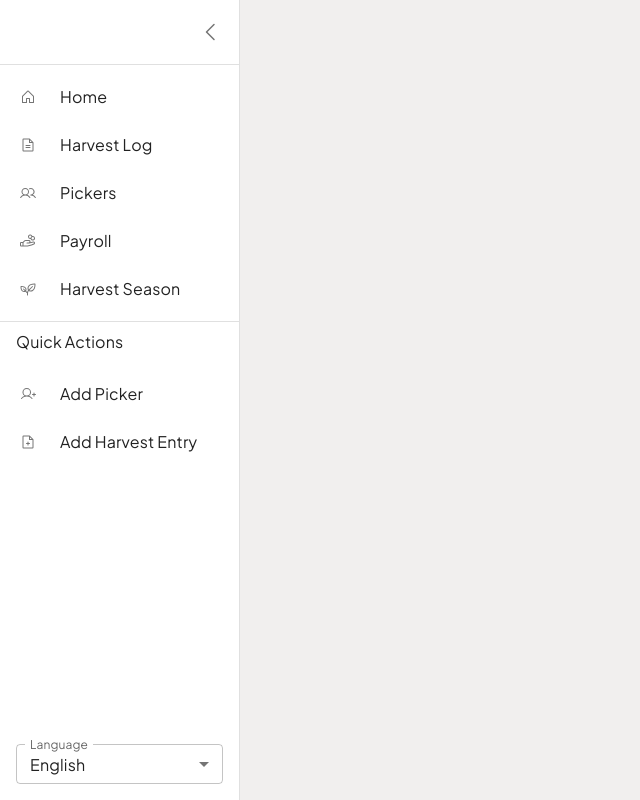
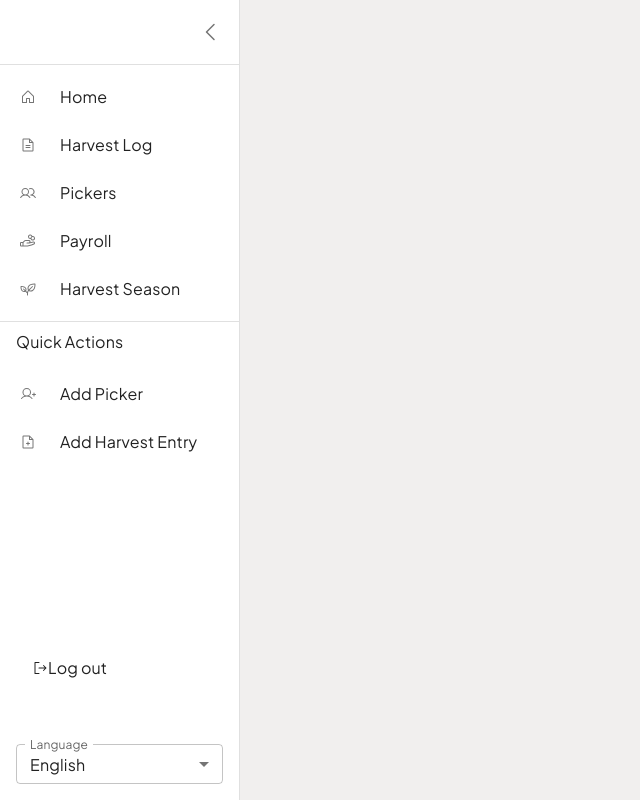
Before and after one commit to LangaraVoyagers/Plowterra, a React (Vite) app: page / in a window 1280 px wide. Shown: the whole page, without its empty margins (0-640 px from the left). Built offline with nearby package versions, Linux system fonts and the light colour scheme; no server answers; what ajv-errors, ajv-keywords would draw is missing.

Commit message:
feat: implement logout

```diff
--- a/src/layouts/MainLayout.tsx
+++ b/src/layouts/MainLayout.tsx
@@ -1,14 +1,3 @@
-import {
-  CaretLeft,
-  CaretRight,
-  FilePlus,
-  FileText,
-  HandCoins,
-  House,
-  Plant,
-  UserPlus,
-  Users,
-} from "@phosphor-icons/react";
 import {
   Box,
   CssBaseline,
@@ -22,8 +11,21 @@ import {
   useMediaQuery,
 } from "@mui/material"
 import { CSSObject, Theme, styled, useTheme } from "@mui/material/styles"
+import {
+  CaretLeft,
+  CaretRight,
+  FilePlus,
+  FileText,
+  HandCoins,
+  House,
+  Plant,
+  SignOut,
+  UserPlus,
+  Users,
+} from "@phosphor-icons/react";
 import { LANGUAGES, useLocale } from "context/LocaleProvider"
 
+import { BodyText } from "ui/Typography"
 import { FormattedMessage } from "react-intl"
 import ListItem from "@mui/material/ListItem"
 import ListItemButton from "@mui/material/ListItemButton"
@@ -32,9 +34,9 @@ import ListItemText from "@mui/material/ListItemText"
 import MuiDrawer from "@mui/material/Drawer"
 import { Outlet } from "react-router-dom"
 import paths from "shared/paths"
+import { useNavigate } from "react-router-dom";
 import { useState } from "react"
 import { useUser } from "context/UserProvider"
-import { BodyText } from "ui/Typography"
 
 const DRAWER_WIDTH = 240
 
@@ -145,12 +147,13 @@ const quickActions = [
 const container = window !== undefined ? () => window.document.body : undefined
 
 export default function MainLayout() {
-  const theme = useTheme()
-  const mobile = useMediaQuery(theme.breakpoints.down("md"))
+  const theme = useTheme();
+  const navigate = useNavigate();
+  const mobile = useMediaQuery(theme.breakpoints.down("md"));
 
   const [open, setOpen] = useState(true)
   const [mobileOpen, setMobileOpen] = useState(false)
-  const { user } = useUser()
+  const { user, clearUser } = useUser()
 
   const { locale, selectLanguage } = useLocale()
 
@@ -160,6 +163,11 @@ export default function MainLayout() {
     } else {
       setOpen(!open)
     }
+  }
+
+  const signout = () => {
+    clearUser();
+    navigate("/login");
   }
 
   const drawer = (
@@ -231,6 +239,17 @@ export default function MainLayout() {
               </ListItemButton>
             </ListItem>
           ))}
+        </List>
+      </Box>
+
+      <Box
+        display="flex"
+        flexDirection="column"
+        gap={2} p={2}>
+        <List>
+          <ListItemButton onClick={signout}>
+            <SignOut /> Log out
+          </ListItemButton>
         </List>
       </Box>
 
```
Also changed, not shown: 1 other file (tests, documents, lock files or other folders).
